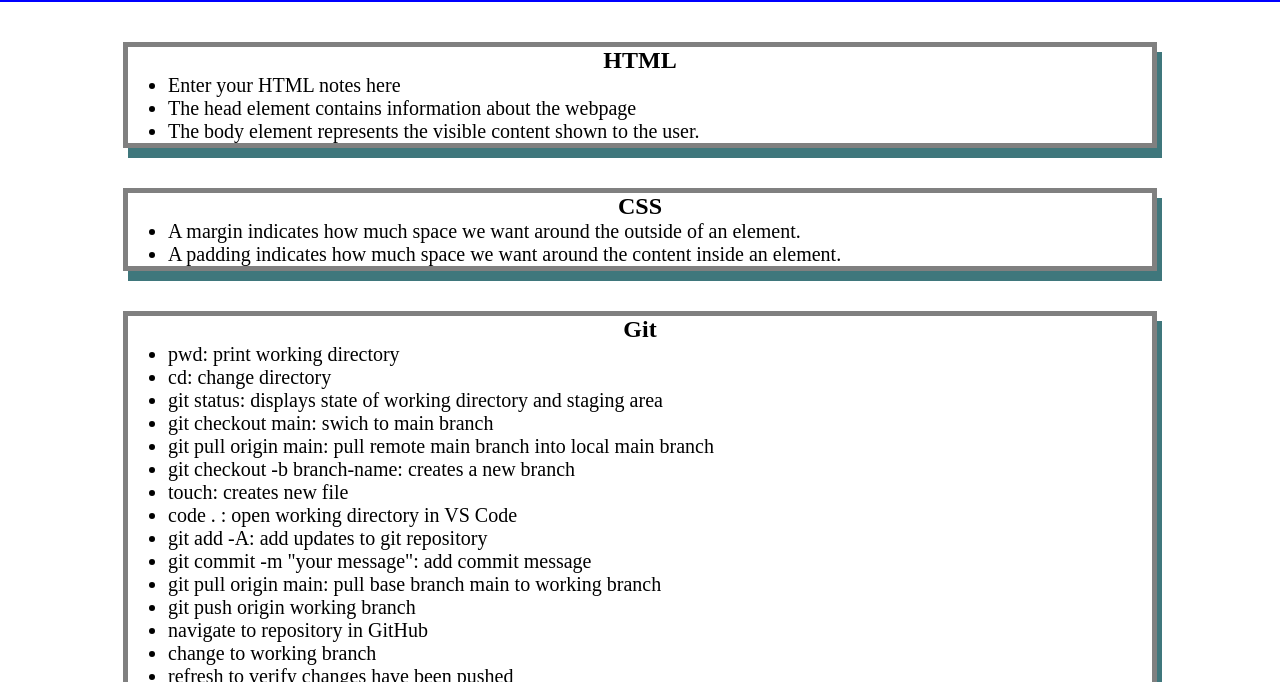
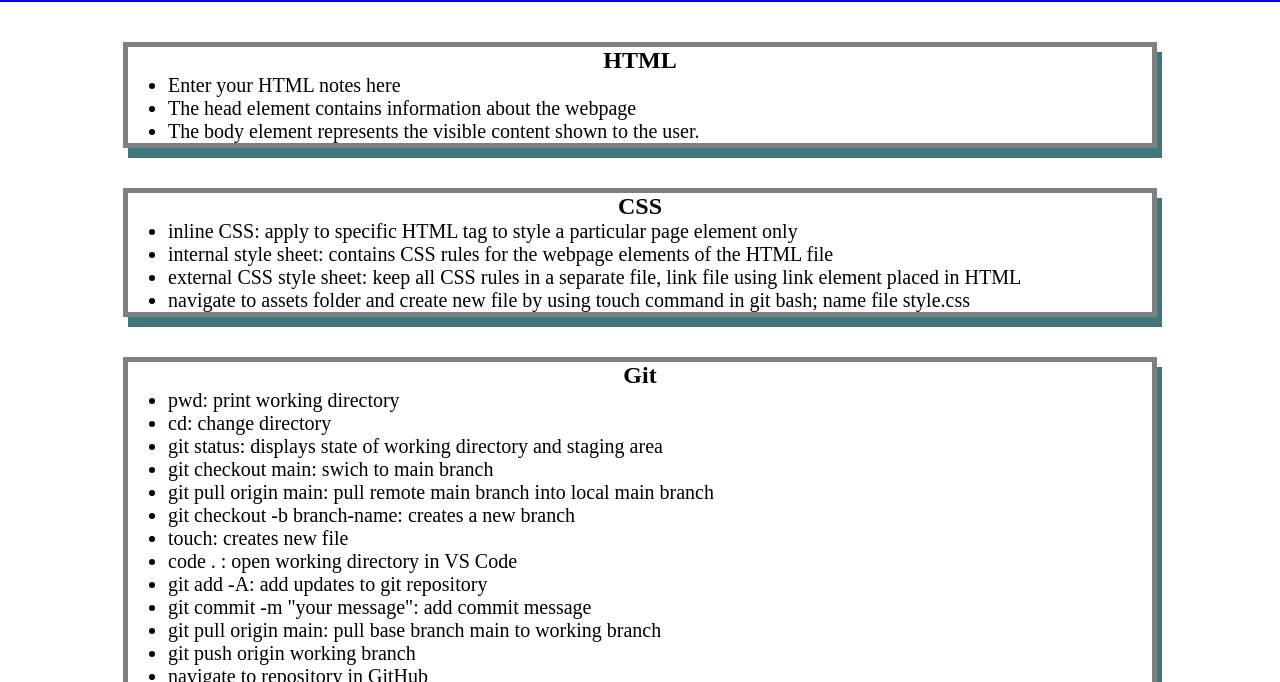
Before and after one commit to SarahSquyres/prework-study-guide, a plain HTML site: page index.html in a window 1280 px wide. Shown: the part 118-800 px from the top of the page. Drawn offline with Linux system fonts and the light colour scheme.

Commit message:
CSS section edit

```diff
--- a/index.html
+++ b/index.html
@@ -30,8 +30,10 @@
       <section class="card" id="css-section">
         <h2>CSS</h2>
         <ul>
-          <li>A margin indicates how much space we want around the outside of an element.</li>
-  <li>A padding indicates how much space we want around the content inside an element.</li>
+          <li>inline CSS: apply to specific HTML tag to style a particular page element only</li>
+          <li>internal style sheet: contains CSS rules for the webpage elements of the HTML file</li>
+          <li>external CSS style sheet: keep all CSS rules in a separate file, link file using link element placed in HTML</li>
+          <li>navigate to assets folder and create new file by using touch command in git bash; name file style.css</li>
         </ul>
       </section>
 
```
